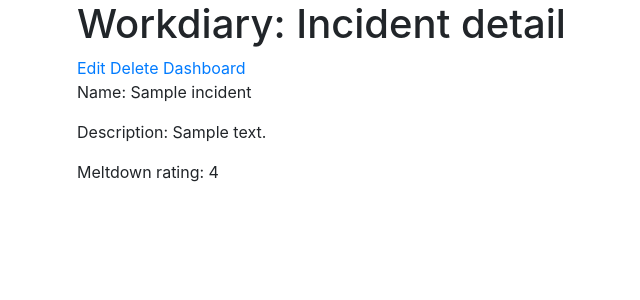
After one commit to christophhalbi/workdiary, a Django app: page /diary/incident-detail/1/ in a window 1280 px wide. The commit adds this page. Shown: the top 300 px of the page, without its empty margins (8-648 px from the left). Run offline with Django 3.2, Linux system fonts and the light colour scheme; tables that the repository leaves empty hold one stand-in row (values such as "Sample post"); some libraries are stand-ins or nearby versions.

Commit message:
crud for Incidents

```diff
--- a/diary/models.py
+++ b/diary/models.py
@@ -25,8 +25,14 @@ class IncidentTag(models.Model):
 
 class Incident(models.Model):
     created_by = models.ForeignKey(User, on_delete=models.CASCADE)
-    created_at = models.DateTimeField()
-    meltdown_rating = models.SmallIntegerField()
+    created_at = models.DateField()
+    meltdown_rating = models.SmallIntegerField(
+        default=5,
+        validators=[
+            MaxValueValidator(10),
+            MinValueValidator(1)
+        ]
+    )
     name = models.CharField(max_length=200, unique=True)
     description = models.TextField()
     repos = models.ManyToManyField(Repo)
@@ -35,6 +41,9 @@ class Incident(models.Model):
 
     def __str__(self):
         return self.name
+
+    def get_absolute_url(self):
+        return reverse('incident-detail', kwargs={'pk': self.pk})
 
 class Entry(models.Model):
     user = models.ForeignKey(User, on_delete=models.CASCADE)
@@ -77,7 +86,7 @@ class EntryForm(ModelForm):
         )
 
         if duplicates.exists():
-            raise ValidationError('Eintrag existiert bereits')
+            raise ValidationError('Entry already exists')
 
         return day
 
@@ -90,3 +99,13 @@ class EntryForm(ModelForm):
             'productivity_rating': TextInput(attrs={'type': 'range', 'step': 1, 'min': 1, 'max': 10}),
             'happiness_rating': TextInput(attrs={'type': 'range', 'step': 1, 'min': 1, 'max': 10})
         }
+
+class IncidentForm(ModelForm):
+    class Meta:
+        model = Incident
+        fields = ['created_by', 'created_at', 'name', 'description', 'meltdown_rating', 'repos', 'techstack', 'tags']
+        widgets = {
+            'created_by': HiddenInput(),
+            'created_at': DateInput(attrs={'value': date.today(), 'type': 'date'}),
+            'meltdown_rating': TextInput(attrs={'type': 'range', 'step': 1, 'min': 1, 'max': 10}),
+        }
--- /dev/null
+++ b/diary/templates/diary/incident_detail.html
@@ -0,0 +1,23 @@
+<!DOCTYPE html>
+<html lang="de">
+    <head>
+        <title>Incident detail</title>
+        {% load bootstrap4 %}
+
+        {% bootstrap_css %}
+    </head>
+    <body>
+        <div class="container">
+            <h1>Workdiary: Incident detail</h1>
+
+            <a href="{% url 'incident-update' object.id %}">Edit</a>
+            <a href="{% url 'incident-delete' object.id %}">Delete</a>
+            <a href="{% url 'index' %}">Dashboard</a>
+
+            <p>Name: {{ object.name }}</p>
+            <p>Description: {{ object.description }}</p>
+
+            <p>Meltdown rating: {{ object.meltdown_rating }}</p>
+        </div>
+    </body>
+</html>
--- a/diary/urls.py
+++ b/diary/urls.py
@@ -1,10 +1,16 @@
 from django.urls import path
-from diary.views import DashboardView, EntryCreateView, EntryUpdateView, EntryDeleteView, EntryDetailView
+from diary.views import DashboardView, EntryCreateView, EntryUpdateView, EntryDeleteView, EntryDetailView, IncidentCreateView, IncidentDeleteView, IncidentDetailView, IncidentUpdateView
 
 urlpatterns = [
     path('', DashboardView.as_view(), name='index'),
+    # Entry
     path('entry-detail/<int:pk>/', EntryDetailView.as_view(), name='entry-detail'),
     path('entry/add/', EntryCreateView.as_view(), name='entry-add'),
     path('entry/<int:pk>/', EntryUpdateView.as_view(), name='entry-update'),
     path('entry/<int:pk>/delete/', EntryDeleteView.as_view(), name='entry-delete'),
+    # Incident
+    path('incident-detail/<int:pk>/', IncidentDetailView.as_view(), name='incident-detail'),
+    path('incident/add/', IncidentCreateView.as_view(), name='incident-add'),
+    path('incident/<int:pk>/', IncidentUpdateView.as_view(), name='incident-update'),
+    path('incident/<int:pk>/delete/', IncidentDeleteView.as_view(), name='incident-delete'),
 ]
--- a/diary/views.py
+++ b/diary/views.py
@@ -1,7 +1,7 @@
 from django.shortcuts import render
 from django.urls import reverse_lazy
 from django.views import View
-from .models import Entry, EntryForm
+from .models import Entry, EntryForm, Incident, IncidentForm
 from django.contrib.auth.mixins import LoginRequiredMixin
 from django.views.generic.edit import CreateView, DeleteView, UpdateView
 from django.views.generic.detail import DetailView
@@ -10,9 +10,14 @@ class DashboardView(LoginRequiredMixin, View):
 
     def get(self, request):
         entries = Entry.objects.filter(user=request.user)
+        incidents = Incident.objects.filter(created_by=request.user)
 
-        return render(request, 'diary/dashboard.html', {'entries': entries})
+        return render(request, 'diary/dashboard.html', {
+            'entries': entries,
+            'incidents': incidents
+        })
 
+# Entry
 class EntryDetailView(DetailView):
     model = Entry
 
@@ -31,3 +36,23 @@ class EntryUpdateView(UpdateView):
 class EntryDeleteView(DeleteView):
     model = Entry
     success_url = reverse_lazy('index')
+
+# Incident
+class IncidentDetailView(DetailView):
+    model = Incident
+
+class IncidentCreateView(CreateView):
+    form_class = IncidentForm
+    model = Incident
+
+    def get_initial(self):
+        self.initial.update({ 'created_by': self.request.user })
+        return self.initial
+
+class IncidentUpdateView(UpdateView):
+    form_class = IncidentForm
+    model = Incident
+
+class IncidentDeleteView(DeleteView):
+    model = Incident
+    success_url = reverse_lazy('index')
--- a/workdiary/settings.py
+++ b/workdiary/settings.py
@@ -105,7 +105,7 @@ AUTH_PASSWORD_VALIDATORS = [
 # Internationalization
 # https://docs.djangoproject.com/en/3.2/topics/i18n/
 
-LANGUAGE_CODE = 'de-at'
+LANGUAGE_CODE = 'en-EN'
 
 TIME_ZONE = 'UTC'
 
```
Also changed, not shown: diary/templates/diary/dashboard.html (+11 -1 lines), diary/templates/diary/incident_confirm_delete.html (added, +23 -0 lines), diary/templates/diary/incident_form.html (added, +25 -0 lines), diary/migrations/0005_alter_incident_created_at.py (added).
